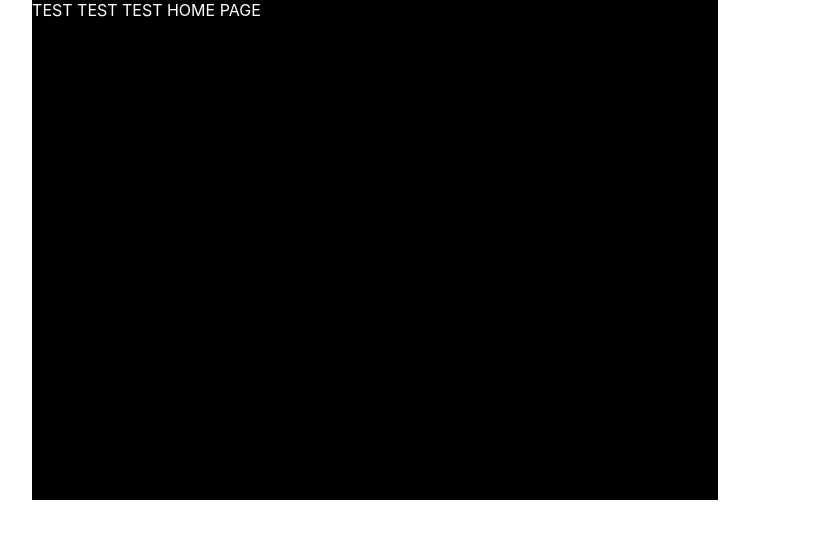
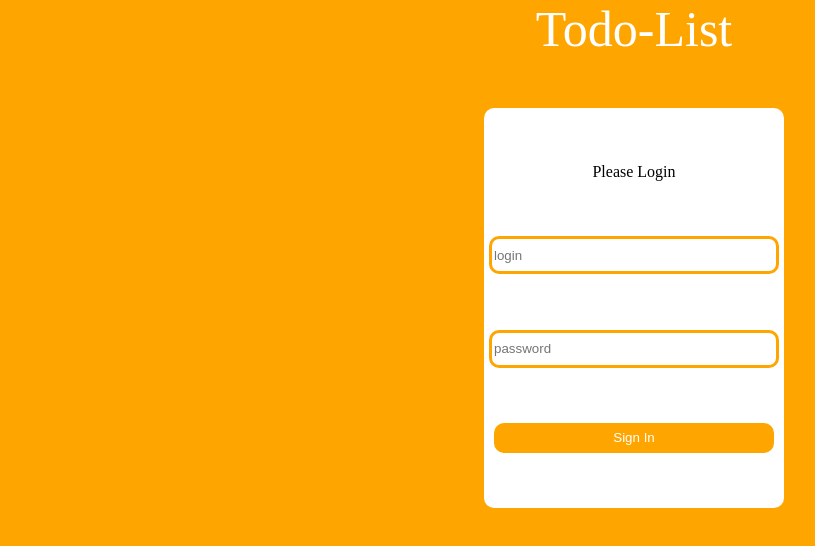
Before and after one commit to Uladzislau-Rahinia/Innowise-Practice-Level-1, a React (Create React App) app: page /Innowise-Practice-Level-1/login in a window 1280 px wide. Shown: the top 546 px of the page, without its empty margins (6-821 px from the left). Built offline with nearby package versions, Linux system fonts and the light colour scheme.

Commit message:
Added Login and Register markups

```diff
--- /dev/null
+++ b/src/components/Button/index.js
@@ -0,0 +1,18 @@
+import React from "react";
+import styled from "styled-components";
+
+const StyledButton = styled.button`
+  width: 280px;
+  height: 30px;
+  background-color: orange;
+  border: 0;
+  border-radius:10px;
+  color: white;
+  outline: none;
+`;
+
+const Button = (props) => {
+  return <StyledButton>{props.text}</StyledButton>;
+};
+
+export default Button;
--- /dev/null
+++ b/src/components/textInput/index.js
@@ -0,0 +1,16 @@
+import React from "react";
+import styled from "styled-components";
+
+const StyledInput = styled.input`
+  height: 30px;
+  border: 3px solid orange;
+  border-radius: 10px;
+  width: 280px;
+  outline: none;
+`;
+
+const TextInput = (props) => {
+  return <StyledInput type={props.type} placeholder={props.placeholder}></StyledInput>;
+};
+
+export default TextInput;
--- a/src/features/Login/index.js
+++ b/src/features/Login/index.js
@@ -1,26 +1,45 @@
 import React from "react";
 import styled from "styled-components";
+import TextInput from "../../components/textInput";
+import Button from "../../components/Button";
 
 const LoginWrapper = styled.div`
-  max-width: 762px;
   width: 100%;
-  height: 500px;
+  min-height: 100vh;
+  font-family: "Rowdies";
   display: flex;
-  justify-content: center;
+  flex-direction:column;
+  justify-content: flex-start;
+  align-items: center;
+  background-color: orange;
+  &>span {
+    color:white;
+    font-size: 50px;
+    margin-bottom: 50px;
+  }
 `;
+
 const LoginContainer = styled.div`
-  width: 90%;
-  height: 100%;
-  background-color: black;
-  color: white;
+  width: 300px;
+  height: 400px;
+  border-radius: 10px;
+  display: flex;
+  flex-direction:column;
+  align-items: center;
+  background-color: white;
+  justify-content: space-evenly;
 `;
 
 const LoginPage = () => {
   return (
     <LoginWrapper>
+      <span>Todo-List</span>
       <LoginContainer>
-          TEST TEST TEST HOME PAGE
-        </LoginContainer>
+        <span>Please Login</span>
+        <TextInput type="text" placeholder="login"/>
+        <TextInput type="password" placeholder="password"/>
+        <Button text="Sign In"/>
+      </LoginContainer>
     </LoginWrapper>
   );
 };
--- a/src/features/Register/index.js
+++ b/src/features/Register/index.js
@@ -1,7 +1,49 @@
 import React from "react";
+import styled from "styled-components";
+import TextInput from "../../components/textInput";
+import Button from "../../components/Button";
+
+const RegisterWrapper = styled.div`
+  width: 100%;
+  min-height: 100vh;
+  font-family: "Rowdies";
+  display: flex;
+  flex-direction:column;
+  justify-content: flex-start;
+  align-items: center;
+  background-color: orange;
+  &>span {
+    color:white;
+    font-size: 50px;
+    margin-bottom: 50px;
+  }
+`;
+
+const RegisterContainer = styled.div`
+  width: 300px;
+  height: 400px;
+  border-radius: 10px;
+  display: flex;
+  flex-direction:column;
+  align-items: center;
+  background-color: white;
+  justify-content: space-evenly;
+`;
 
 const RegisterPage = () => {
-  return <div>TEST TEST TEST Register PAGE</div>;
+  return (
+    <RegisterWrapper>
+      <span>Todo-List</span>
+      <RegisterContainer>
+        <span>Please Register</span>
+        <TextInput type="text" placeholder="Username"/>
+        <TextInput type="text" placeholder="E-mail"/>
+        <TextInput type="password" placeholder="Password"/>
+        <TextInput type="password" placeholder="Comfirm password"/>
+        <Button text="Sign Up"/>
+      </RegisterContainer>
+    </RegisterWrapper>
+  );
 };
 
 export default RegisterPage;
```
